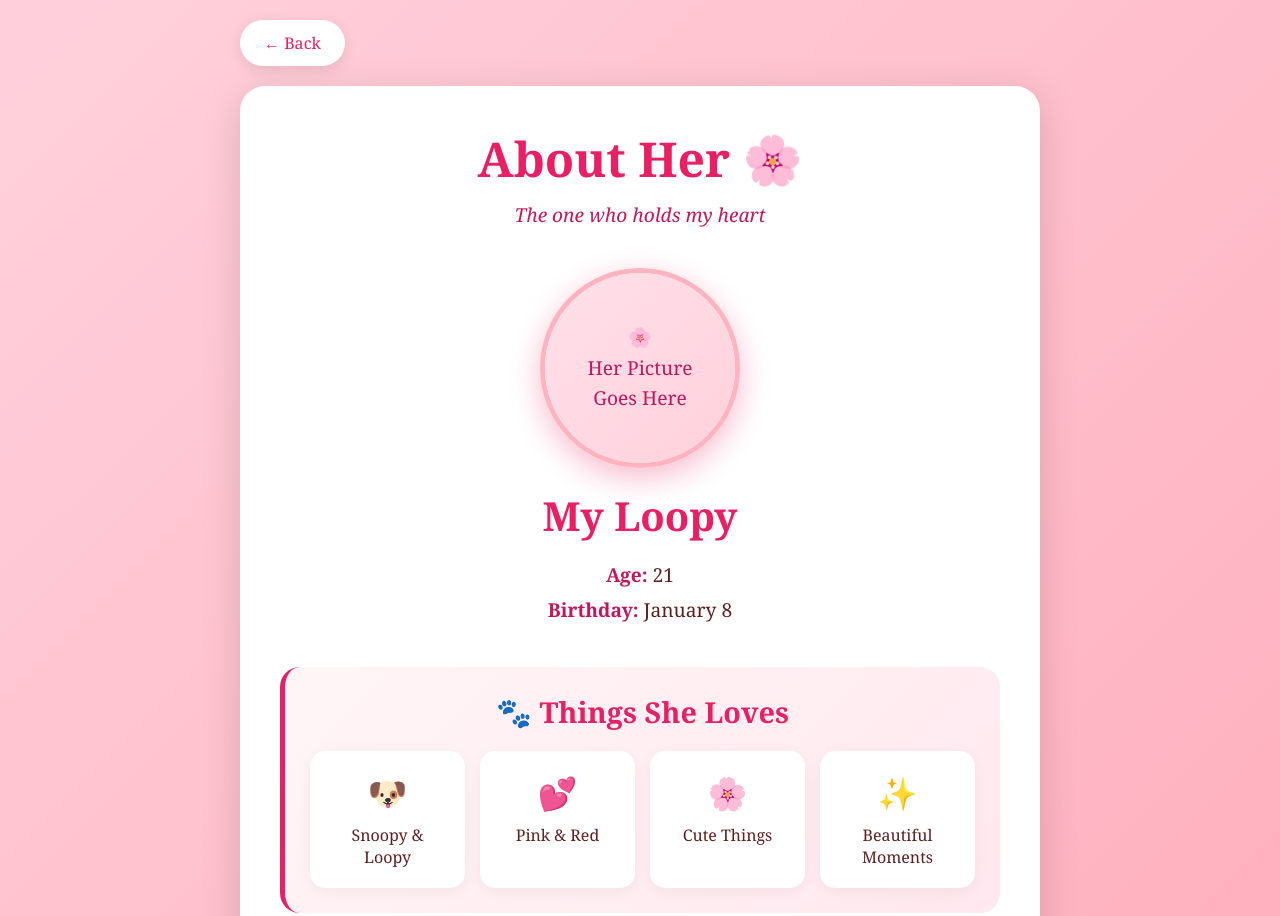
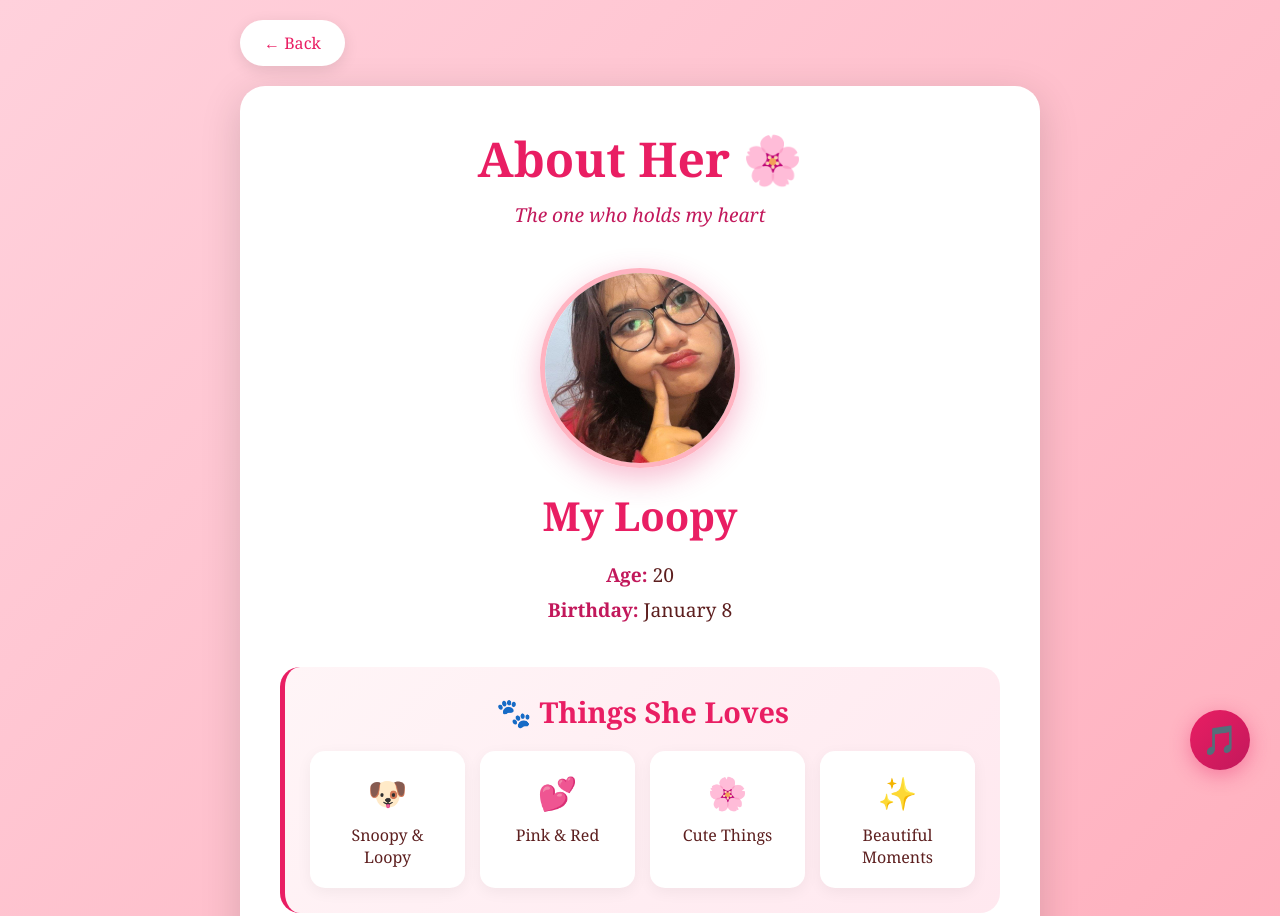
Before and after one commit to randikaputriS/privatewebsite, a plain HTML site: page biography.html in a window 1280 px wide. Shown: the top 916 px of the page. Drawn offline with Linux system fonts and the light colour scheme.

Commit message:
update lagu pages bio

```diff
--- a/biography.html
+++ b/biography.html
@@ -28,7 +28,7 @@
                     Or use a URL if hosted online
                 -->
                 <div class="bio-image-container">
-                    <img src="placeholder-image.jpg" alt="Loopy" class="bio-image" id="profileImage">
+                    <img src="lupii.jpeg" alt="Loopy" class="bio-image" id="profileImage">
                     <div class="image-placeholder" id="imagePlaceholder">
                         <div class="placeholder-text">
                             🌸<br>
@@ -40,7 +40,7 @@
 
                 <h2 class="bio-name">My Loopy</h2>
                 <div class="bio-basic-info">
-                    <p><strong>Age:</strong> <span id="ageValue">21</span></p>
+                    <p><strong>Age:</strong> <span id="ageValue">20</span></p>
                     <p><strong>Birthday:</strong> January 8</p>
                 </div>
             </div>
@@ -125,12 +125,16 @@
             <!-- Closing Section -->
             <div class="bio-footer">
                 <div class="paw-prints">🐾 💕 🐾</div>
-                <p class="closing-text">This is who she is - My Loopy, unique and cherished.</p>
+                <p class="closing-text">This is who she is - My Loopy in every universe.</p>
             </div>
         </div>
     </div>
 
     <!-- Load Scripts -->
     <script src="biography-script.js"></script>
+    <script src="page-music.js"></script>
+    <script>
+        startPageMusic('every_breath_you_take.mp3');
+    </script>
 </body>
 </html>
--- /dev/null
+++ b/page-music.js
@@ -0,0 +1,69 @@
+// ============================================
+// PAGE MUSIC PLAYER - SIMPLE VERSION
+// ============================================
+
+function startPageMusic(songFile) {
+    console.log('🎵 Trying to play:', songFile);
+
+    var audio = new Audio(songFile);
+    audio.loop = true;
+    audio.volume = 0.4;
+    var isPlaying = false;
+
+    // Create music button
+    var btn = document.createElement('button');
+    btn.id = 'pageMusicBtn';
+    btn.innerHTML = '🎵';
+    btn.style.cssText = `
+        position: fixed;
+        bottom: 30px;
+        right: 30px;
+        width: 60px;
+        height: 60px;
+        border-radius: 50%;
+        background: linear-gradient(135deg, #e91e63 0%, #c2185b 100%);
+        color: white;
+        border: none;
+        font-size: 1.8em;
+        cursor: pointer;
+        box-shadow: 0 5px 20px rgba(233, 30, 99, 0.4);
+        display: flex;
+        align-items: center;
+        justify-content: center;
+        z-index: 9999;
+        transition: transform 0.3s ease;
+    `;
+    document.body.appendChild(btn);
+
+    // Try autoplay first
+    audio.play().then(function() {
+        console.log('✅ Music is playing!');
+        isPlaying = true;
+        btn.innerHTML = '🎵';
+    }).catch(function(err) {
+        console.log('⚠️ Autoplay blocked. Click the button to play.');
+        console.log('Error:', err);
+        isPlaying = false;
+        btn.innerHTML = '▶️';
+    });
+
+    // Button click toggle
+    btn.addEventListener('click', function() {
+        if (isPlaying) {
+            audio.pause();
+            isPlaying = false;
+            btn.innerHTML = '🔇';
+        } else {
+            audio.play();
+            isPlaying = true;
+            btn.innerHTML = '🎵';
+        }
+    });
+
+    // Log if file not found
+    audio.addEventListener('error', function(e) {
+        console.log('❌ ERROR: Could not load song file!');
+        console.log('❌ Make sure the file exists:', songFile);
+        console.log('❌ Error details:', e);
+    });
+}
```
Also changed, not shown: lupii.jpeg (added), 2 other files.
